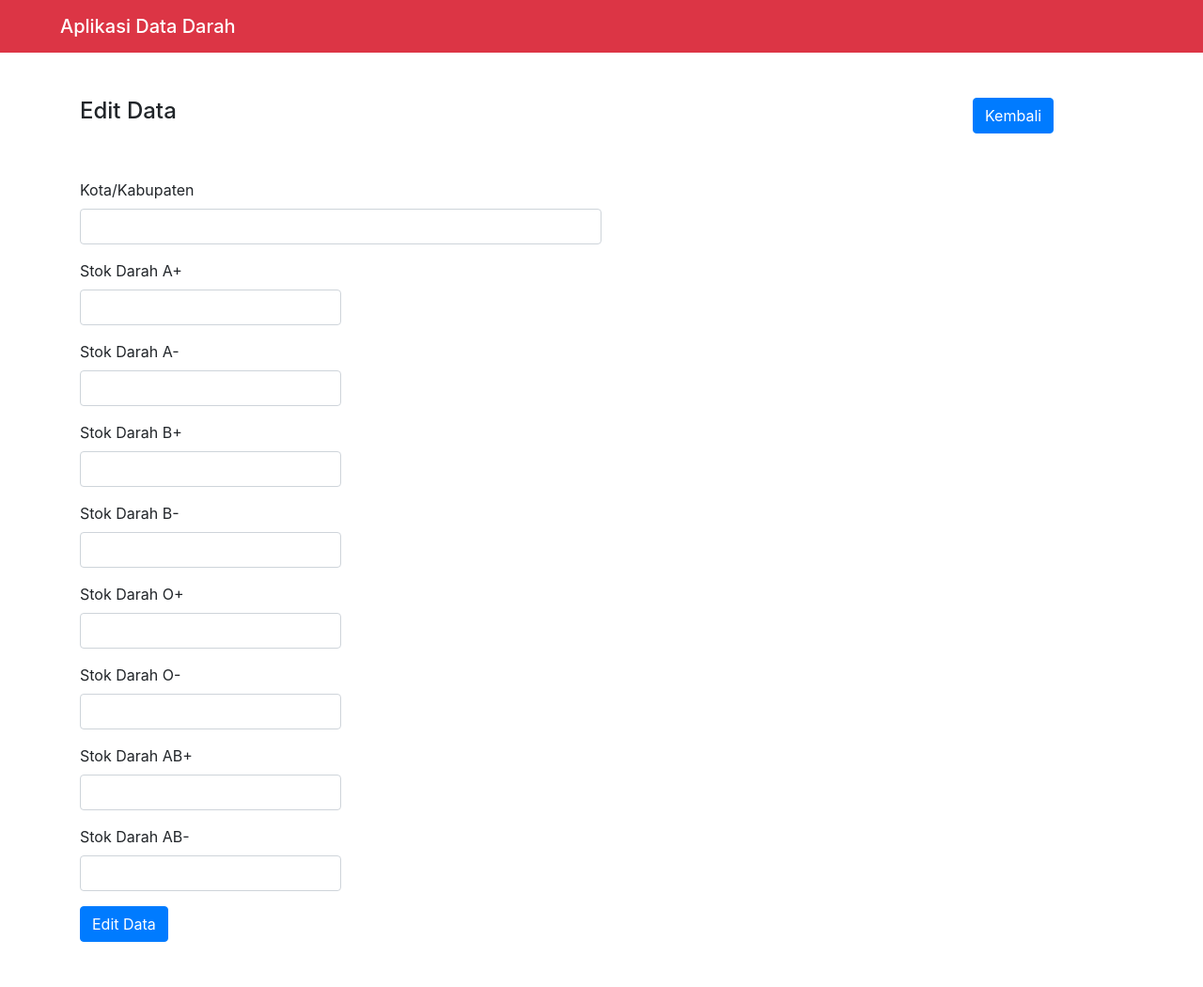
After one commit to leoprananta/php-native-webserv-client-server, a PHP site: page /darah/edit.php?kabupaten=1 in a window 1280 px wide. The commit adds this page. Shown: the whole page at 94% size. Run offline with PHP 8.4, Linux system fonts and the light colour scheme; data that the repository does not hold is empty.

Commit message:
finishing

```diff
--- /dev/null
+++ b/client/edit.php
@@ -0,0 +1,90 @@
+<?php
+function http_request($url){
+    $ch = curl_init();
+    curl_setopt($ch, CURLOPT_URL, $url);
+    curl_setopt($ch, CURLOPT_RETURNTRANSFER, 1);
+    $output = curl_exec($ch);
+    curl_close($ch);
+    return $output;
+}
+    $data = http_request("http://localhost:8080/darah/server/readbykab.php?kabupaten=". $_GET["kabupaten"]);
+    $data = json_decode($data, TRUE);
+?>
+
+<!DOCTYPE html>
+<html>
+	<head>
+		<title>Aplikasi</title>
+		<link rel="stylesheet" type="text/css" href="css/bootstrap.min.css">
+		<link rel="stylesheet" type="text/css" href="datatables/dataTables.bootstrap.min.css">
+	</head>
+	<body>
+		<nav class="navbar navbar-dark bg-danger mb-5">
+			<span class="navbar-brand mb-0 ml-5 h1">Aplikasi Data Darah</span>
+		</nav>
+		<div class="container">
+			<div class="row mb-5">
+				<div class="col-md-10">
+                    <h4>Edit Data</h4>
+				</div>
+				<div class="col-md-2">
+					<a href="index.php" class="btn btn-primary">Kembali</a>
+				</div>
+			</div>
+			<div class="row mt-3 mb-5 justify-content-center">
+				<div class="col-md-12 ">
+                    <form action="../server/update.php" method="POST" id="form">
+                        <div class="form-group">
+                            <label for="">Kota/Kabupaten</label>
+                            <input type="text" class="form-control col-md-6" id="kabupaten" name="kabupaten" value="<?= $data[0]["kabupaten"]?>">
+                        </div>
+                        <div class="form-group">
+                            <label for="">Stok Darah A+</label>
+                            <input type="number" class="form-control col-md-3" id="ap" name="ap" value="<?= $data[0]["ap"]?>">
+                        </div>
+                        <div class="form-group">
+                            <label for="">Stok Darah A-</label>
+                            <input type="number" class="form-control col-md-3" id="an" name="an" value="<?= $data[0]["an"]?>">
+                        </div>
+                        <div class="form-group">
+                            <label for="">Stok Darah B+</label>
+                            <input type="number" class="form-control col-md-3" id="bp" name="bp" value="<?= $data[0]["bp"]?>">
+                        </div>
+                        <div class="form-group">
+                            <label for="">Stok Darah B-</label>
+                            <input type="number" class="form-control col-md-3" id="bn" name="bn" value="<?= $data[0]["bn"]?>">
+                        </div>
+                        <div class="form-group">
+                            <label for="">Stok Darah O+</label>
+                            <input type="number" class="form-control col-md-3" id="op" name="op" value="<?= $data[0]["op"]?>">
+                        </div>
+                        <div class="form-group">
+                            <label for="">Stok Darah O-</label>
+                            <input type="number" class="form-control col-md-3" id="onn" name="onn" value="<?= $data[0]["onn"]?>">
+                        </div>
+                        <div class="form-group">
+                            <label for="">Stok Darah AB+</label>
+                            <input type="number" class="form-control col-md-3" id="abp" name="abp" value="<?= $data[0]["abp"]?>">
+                        </div>
+                        <div class="form-group">
+                            <label for="">Stok Darah AB-</label>
+                            <input type="number" class="form-control col-md-3" id="abn" name="abn" value="<?= $data[0]["abn"]?>">
+                        </div>
+
+                        <button type="submit" class="btn btn-primary">Edit Data</button>
+                    </form>
+				</div>
+			</div>
+
+		</div>
+		<script type="text/javascript" src="js/jquery.js"></script>
+		<script src="datatables/jquery.dataTables.min.js"></script>
+		<script src="datatables/dataTables.bootstrap.min.js"></script>
+		<script type="text/javascript" src="js/bootstrap.min.js"></script>
+		<script>
+			$(document).ready(function(){
+				$('#tabel1').DataTable()
+			})
+		</script>
+	</body>
+</html>
--- a/server/update.php
+++ b/server/update.php
@@ -23,6 +23,7 @@
         if($updateproses){
             $response['code'] = 1;
             $response['message'] = "Berhasil";
+            header('Location: http://localhost:8080/darah/client/');
         }else{
             $response['code'] = 0;
             $response['message'] = "Gagal";
```
Also changed, not shown: client/index.php (+14 -3 lines), server/readbykab.php (renamed from server/readbyid.php).
